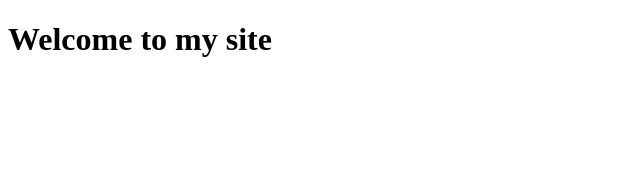
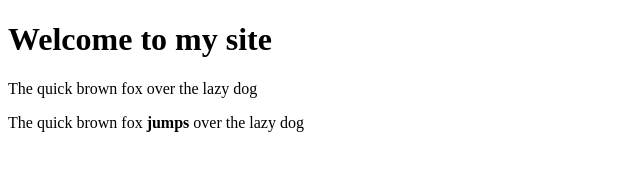
Before and after one commit to marjoriemuloma/HTML, a plain HTML site: page index.html in a window 1280 px wide. Shown: the whole page, without its empty margins (0-640 px from the left). Drawn offline with Linux system fonts and the light colour scheme.

Commit message:
trying out html tag

```diff
--- a/index.html
+++ b/index.html
@@ -8,5 +8,9 @@
 </head>
 <body>
     <h1>Welcome to my site</h1>
+    <p>The quick <span>brown fox</span> over the lazy dog</p>
+    <p>The quick brown fox <strong>jumps</strong> over the lazy dog</p>
+
+
 </body>
 </html>
```
